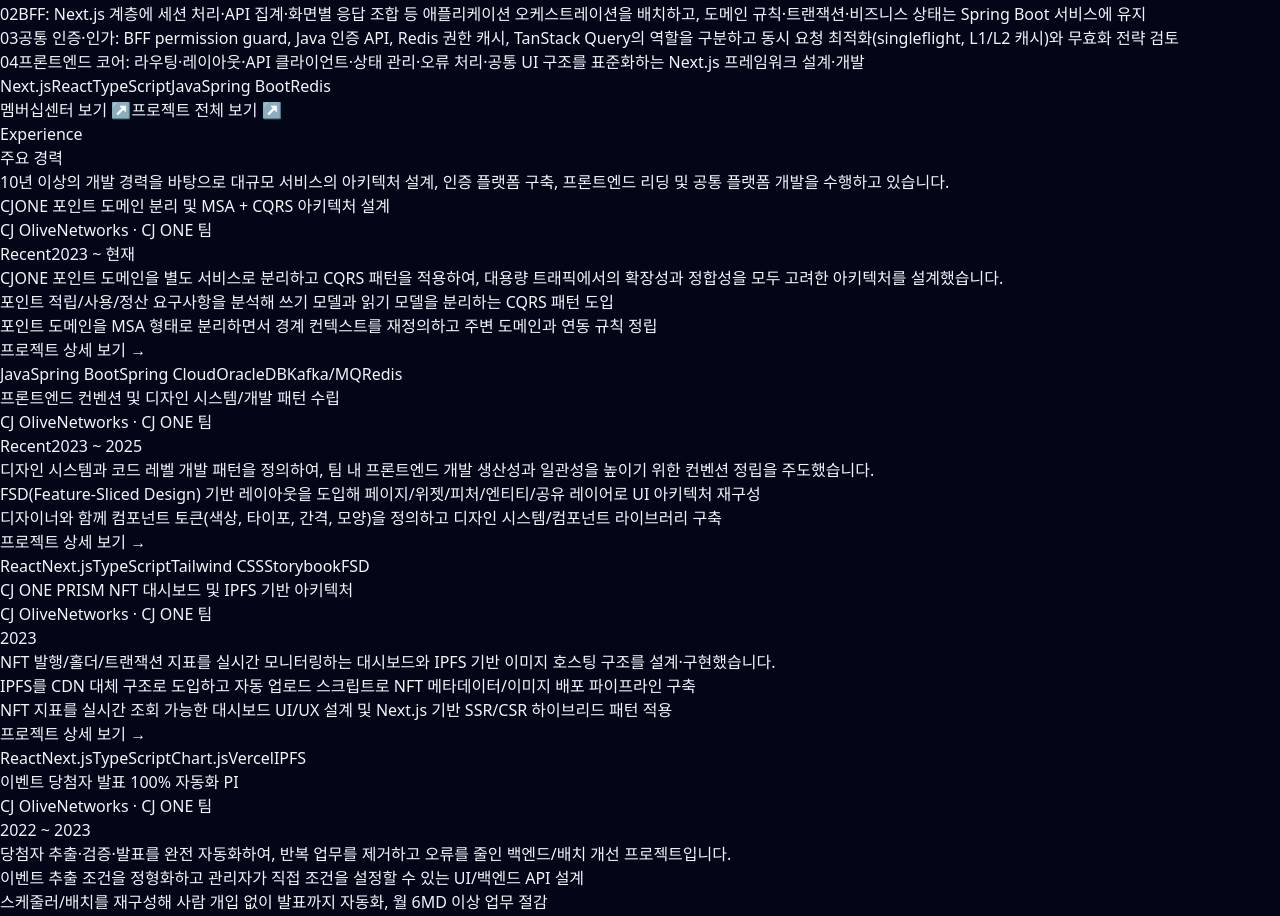
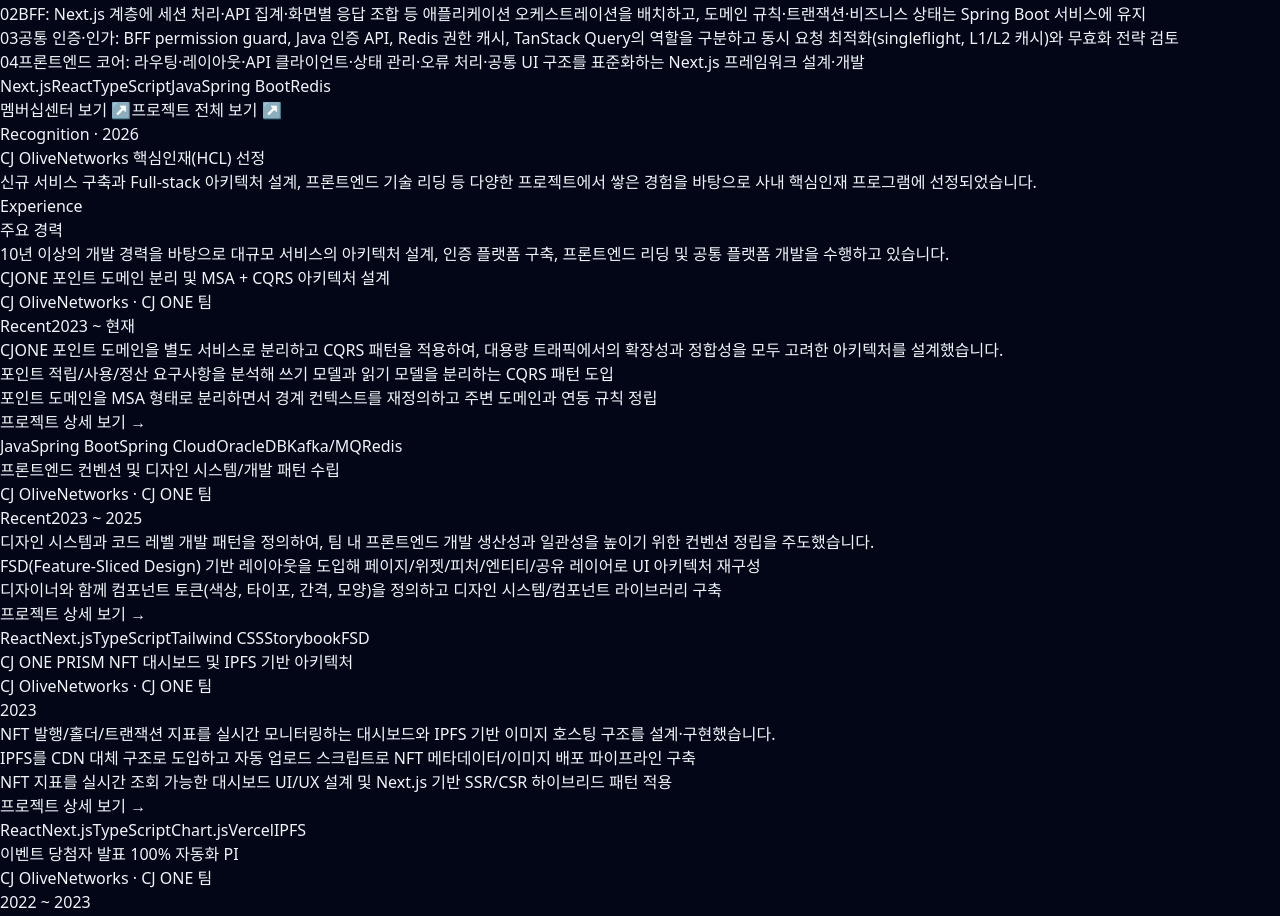
Before and after one commit to sungwonkong/portfolio-kong, a Next.js app: page / in a window 1280 px wide. Shown: the part 5126-6042 px from the top of the page. Built offline with nearby package versions, Linux system fonts and the light colour scheme.

Commit message:
feat(portfolio): highlight 2026 HCL recognition without selection metrics

```diff
--- a/src/views/home/ui/home-page.tsx
+++ b/src/views/home/ui/home-page.tsx
@@ -10,6 +10,11 @@
     <PortfolioMotion>
       <HeroSection />
       <ArchitectureHighlightSection />
+      <section aria-labelledby="recognition-title" className="rounded-2xl border border-stone-300/60 bg-stone-100/80 p-6 text-stone-800 shadow-sm sm:p-8">
+        <p className="text-xs font-semibold uppercase tracking-[0.18em] text-stone-500">Recognition · 2026</p>
+        <h2 id="recognition-title" className="mt-3 text-xl font-bold sm:text-2xl">CJ OliveNetworks 핵심인재(HCL) 선정</h2>
+        <p className="mt-3 max-w-3xl text-sm leading-7 text-stone-600 sm:text-base">신규 서비스 구축과 Full-stack 아키텍처 설계, 프론트엔드 기술 리딩 등 다양한 프로젝트에서 쌓은 경험을 바탕으로 사내 핵심인재 프로그램에 선정되었습니다.</p>
+      </section>
       <section id="experience" className="scroll-mt-24 space-y-6">
         <SectionTitle
           eyebrow="Experience"
```
